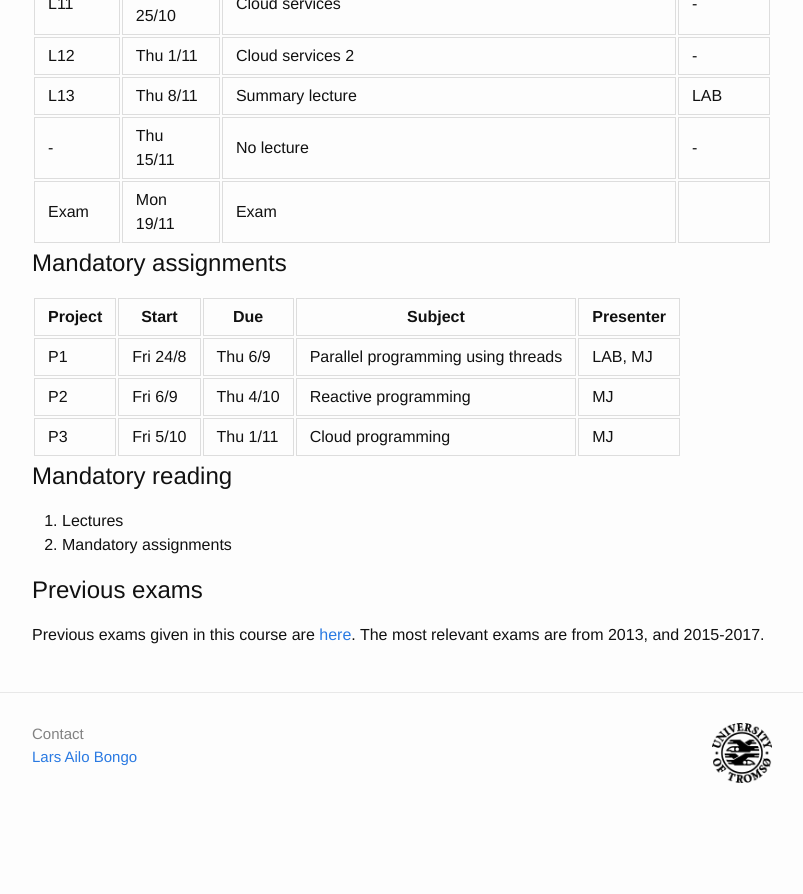
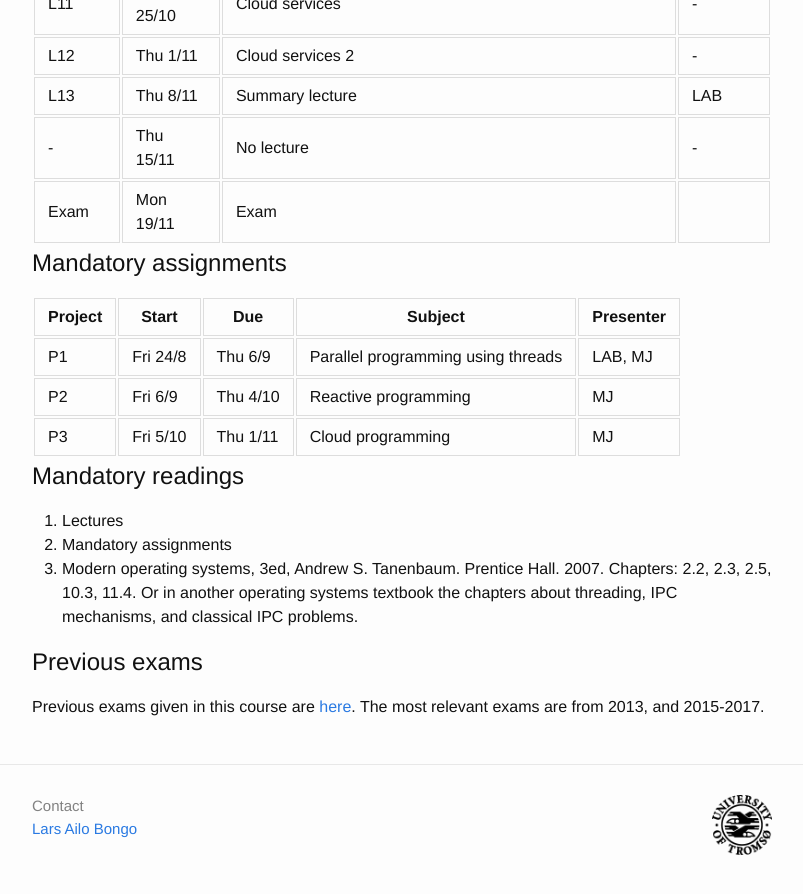
Before and after one commit to uit-inf-2202-f18/uit-inf-2202-f18.github.io, a Jekyll site: the page built from index.md, in a window 1280 px wide and 900 px high, scrolled down 1317 px. Shown: the top 894 px of the window, without its empty margins (238-1041 px from the left). Built offline with Jekyll 4.4.1, drawn with Linux system fonts in a browser that asks for light colours; our own code applies the rules of GitHub Pages for plain Markdown files; before the commit the page ends 2145 px from its top, so only the background shows below that.

```diff
--- a/index.md
+++ b/index.md
@@ -32,7 +32,7 @@ Refer to the lecture and mandatory assignment plan, and e-mails for which room i
 
 | Lecture | Date      | Subject                                       | Lecturer  |
 |---------|-----------|-----------------------------------------------|-----------|
-| L1      | TUE 21/8  | [Introduction](public/01-introduction.pptx)   | LAB       |
+| L1      | TUE 21/8  | [Introduction](lectures/01-introduction.pptx) | LAB       |
 | L2      | Thu 23/8  | Threads and synchronization primitives; Parallel architectures | LAB |
 | L3      | TUE 28/8  | Parallel programming                          | LAB       |
 | L5      | Thu 6/9   | Functional programming                        | - |
@@ -56,10 +56,11 @@ Refer to the lecture and mandatory assignment plan, and e-mails for which room i
 | P2      | Fri 6/9    | Thu 4/10 | Reactive programming               | MJ |
 | P3      | Fri 5/10   | Thu 1/11 | Cloud programming                  | MJ |
 
-## Mandatory reading
+## Mandatory readings
 
 1. Lectures
 2. Mandatory assignments
+3. Modern operating systems, 3ed, Andrew S. Tanenbaum. Prentice Hall. 2007. Chapters: 2.2, 2.3, 2.5, 10.3, 11.4. Or in another operating systems textbook the chapters about threading, IPC mechanisms, and classical IPC problems.
 
 ## Previous exams
 
```
Also changed, not shown: 1 other file.
